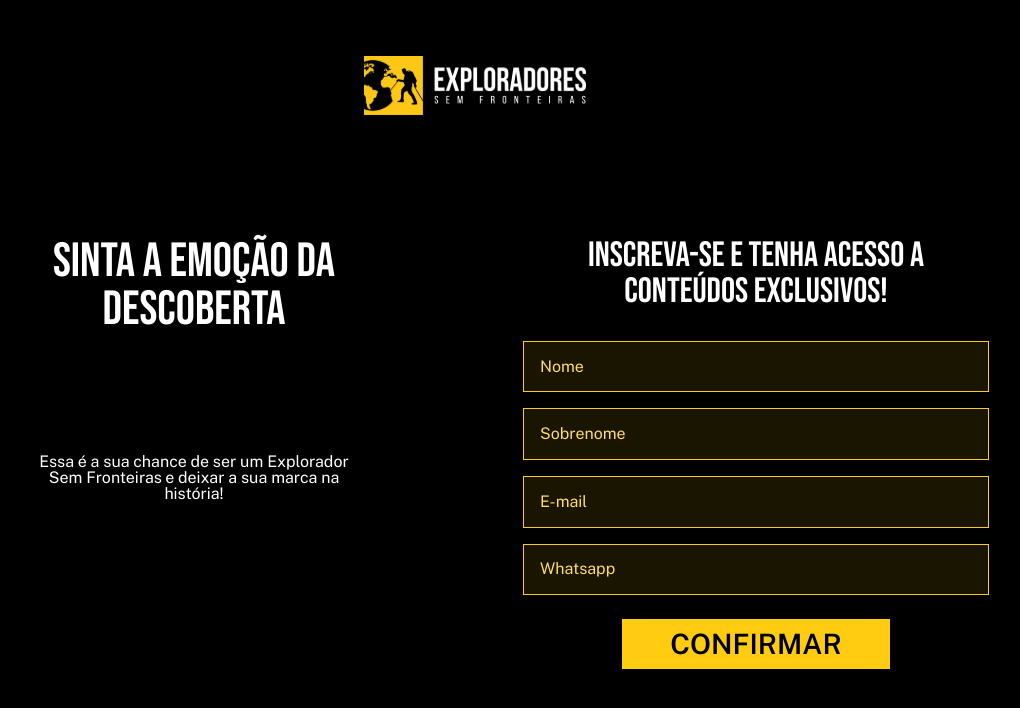
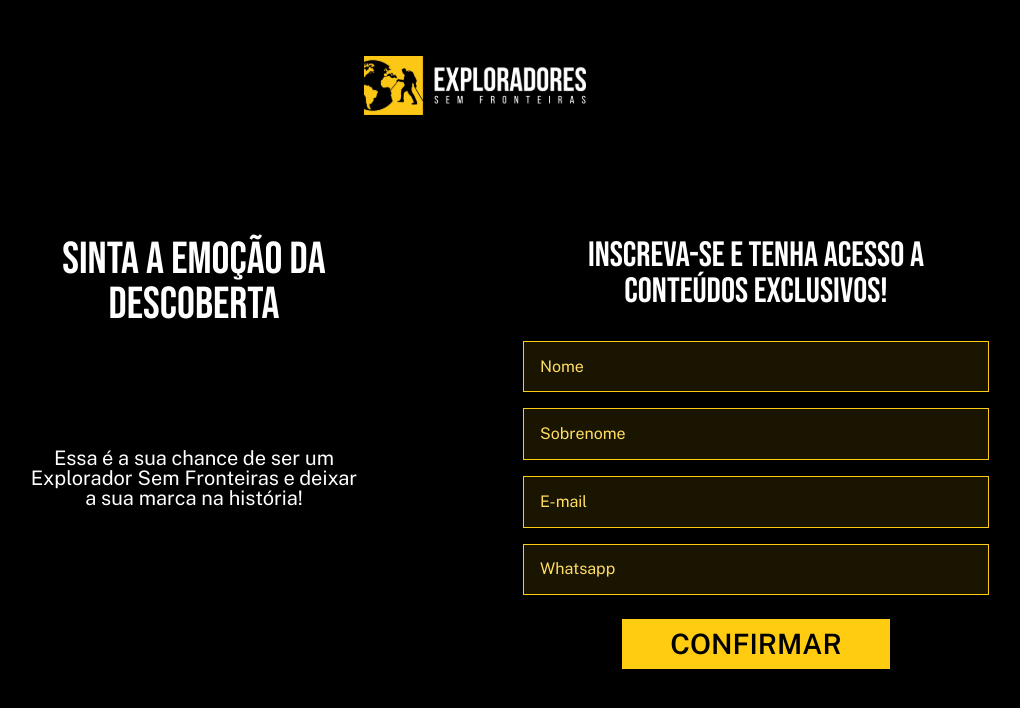
Before and after one commit to Byte3-TI-ltda/ESF-LP-09-2023, a React (Create React App) app: page /home in a window 1280 px wide. Shown: the top 708 px of the page, without its empty margins (165-1185 px from the left). Built offline with nearby package versions, Linux system fonts and the light colour scheme.

Commit message:
Protótipo: Estilização & Fonts

```diff
--- a/src/app/pages/inscrevase/Inscrevase.tsx
+++ b/src/app/pages/inscrevase/Inscrevase.tsx
@@ -9,7 +9,7 @@ export const Inscrevase: React.FC<{}> = () => {
     <BasicTemplate
       children={
         <Row className="justify-content-center mt-4">
-          <Col className="col-lg-6">
+          <Col className="col-lg-6 w-100">
             <ApplicationForm />
           </Col>
         </Row>
--- a/src/app/shared/components/molecules/ApplicationForm/ApplicationForm.tsx
+++ b/src/app/shared/components/molecules/ApplicationForm/ApplicationForm.tsx
@@ -31,7 +31,7 @@ export const ApplicationForm: React.FC<{}> = () => {
         </Col>
       </Row>
 
-      <Form onSubmit={handleSubmit(onSubmit)} className="text-center mt-2 mt-lg-4">
+      <Form onSubmit={handleSubmit(onSubmit)} className="text-center mt-3 mt-lg-4">
         <Row className="justify-content-center">
           <Col className="col-sm-12">
             <input
--- a/src/app/shared/components/molecules/WelcomeFrame/WelcomeFrame.scss
+++ b/src/app/shared/components/molecules/WelcomeFrame/WelcomeFrame.scss
@@ -4,5 +4,5 @@
 }
 
 .fs-custom_w{
-    font-size: 3rem;
+    font-size: 2.8rem;
 }
--- a/src/app/shared/components/molecules/WelcomeFrame/WelcomeFrame.tsx
+++ b/src/app/shared/components/molecules/WelcomeFrame/WelcomeFrame.tsx
@@ -40,7 +40,7 @@ export const WelcomeFrame: React.FC<{}> = () => {
           </Row>
           <Row className="justify-content-center mt-5 mt-lg-0 mb-lg-2">
             <Col className="col-sm-12 p-0">
-              <h1 className="text-center mx-4 text-uppercase fs-bebas-neue lh-1 fs-custom_w">
+              <h1 className="text-center mx-5 text-uppercase fs-bebas-neue lh-1 fs-custom_w">
                 sinta a emoção da descoberta
               </h1>
             </Col>
@@ -49,7 +49,7 @@ export const WelcomeFrame: React.FC<{}> = () => {
 
         <Row className="justify-content-center mt-4 mt-lg-5">
           <Col className="col-sm-12">
-            <p className="text-center mx-4 lh-1 px-lg-5">
+            <p className="text-center mx-3 lh-1 px-lg-5 fs-5">
               Essa é a sua chance de ser um Explorador Sem Fronteiras e deixar a
               sua marca na história!
             </p>
@@ -60,7 +60,7 @@ export const WelcomeFrame: React.FC<{}> = () => {
           <Col className="col-sm-12 text-center">
             <button
               type="button"
-              className="btn btn-primary text-uppercase fw-bold fs-3 px-5"
+              className="btn btn-primary text-uppercase fw-bold fs-3 px-4"
               onClick={handleClick}
             >
               inscreva-se
```
